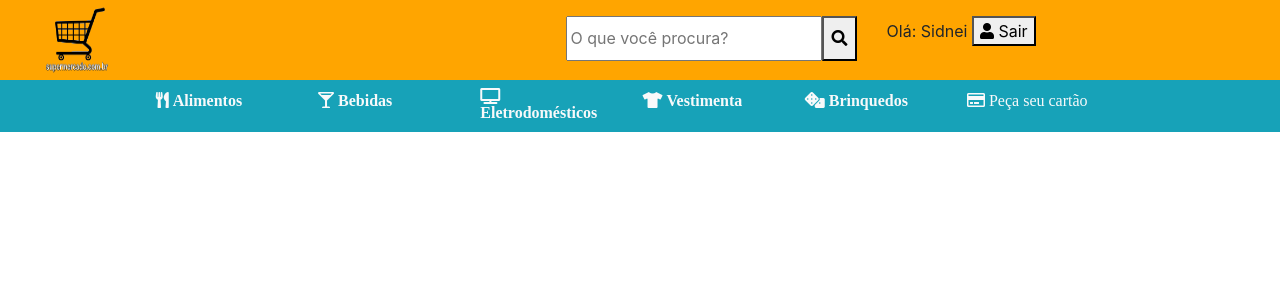
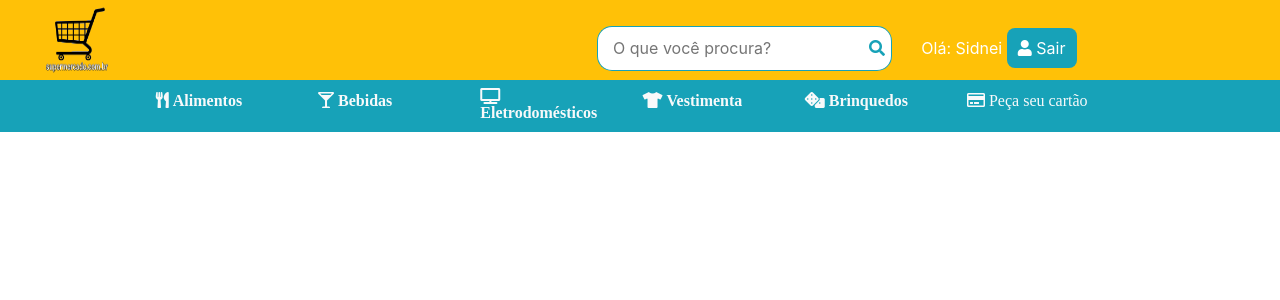
Before and after one commit to SidSan97/Site-Market, a PHP site: page /home.html in a window 1280 px wide. Shown: the top 300 px of the page. Run offline with PHP 8.4, Linux system fonts and the light colour scheme; some libraries are stand-ins or nearby versions; some web fonts are replaced.

Commit message:
Ajustes navbar div superior

```diff
--- a/css/home.css
+++ b/css/home.css
@@ -10,7 +10,7 @@ body
     display: flex;
     width: 100%;
     height: 20%;
-    background-color: orange;
+    background-color: #ffc107;
 }
 
 #div-sup img
@@ -24,19 +24,35 @@ body
     margin-top: 3%;
 }
 
+#btn-sair
+{
+    border: none;
+    height: 40px;
+    width: 70px;
+    border-radius: 8px;
+    background-color: #17a2b8;
+    color: white;
+}
+
+#btn-sair:hover
+{
+    background-color: rgb(14, 77, 88);
+}
+
+#label
+{
+    color: white;
+}
+
 .div-navbar
 {
-    /*border: 1px solid black;*/
-    /*margin-top: -4.1%;*/
     height: 50px;
-    /*background-color: rgb(216, 215, 209);*/
 }
 
 .div-navbar ul
 {
     margin-left: 10%;
     width: 78%;
-    /*border: 1px solid black;*/
 }
 
 .div-navbar ul li
@@ -48,10 +64,19 @@ body
 {
     height: 45px;
     width: 300px;
+    border: 1px solid #17a2b8;
+    border-radius: 15px 0px 0px 15px;
+    border-right: none;
+    padding-left: 5%;
 }
 
 .button
 {
+    border: 1px solid #17a2b8;
+    border-radius: 0px 15px 15px 0px;
+    border-left: none;
     height: 45px;
     width: 40px;
+    color: #17a2b8;
+    background-color: white;
 }
--- a/home.html
+++ b/home.html
@@ -16,7 +16,12 @@
         <img src="assets/logomercado.png" height="80px" width="80px">
 
         <div class="containter">
-            <nav class="row" id="nav-1">
+            <nav class="navbar navbar-expand-lg navbar-light bg-warning text-light" id="nav-1">
+                <button class="navbar-toggler" type="button" data-toggle="collapse" data-target="#conteudoNavbarSuportado1" aria-controls="conteudoNavbarSuportado" aria-expanded="false" aria-label="Alterna navegação">
+                  <span class="navbar-toggler-icon"></span>
+                </button>
+
+              <div class="collapse navbar-collapse" id="conteudoNavbarSuportado1">
                   <section class="col-md-7" style="display: flex;">
                     <input type="text" placeholder="O que você procura?" class="input">
                      <button type="submit" class="button">
@@ -24,11 +29,13 @@
                      </button>
                  </section>
 
-                <section class="col-md-5">
-                    Olá: Sidnei <button> <i class="fas fa-user"></i> Sair </button>
+                <section class="col-md-5" id="label">
+                    Olá: Sidnei <button id="btn-sair"> <i class="fas fa-user"></i> Sair </button>
                 </section>
+              </div>
             </nav>
         </div>
+
     </div>
 
     <div class="div-navbar">
```
Lines whose indentation alone changed are shown as unchanged.
